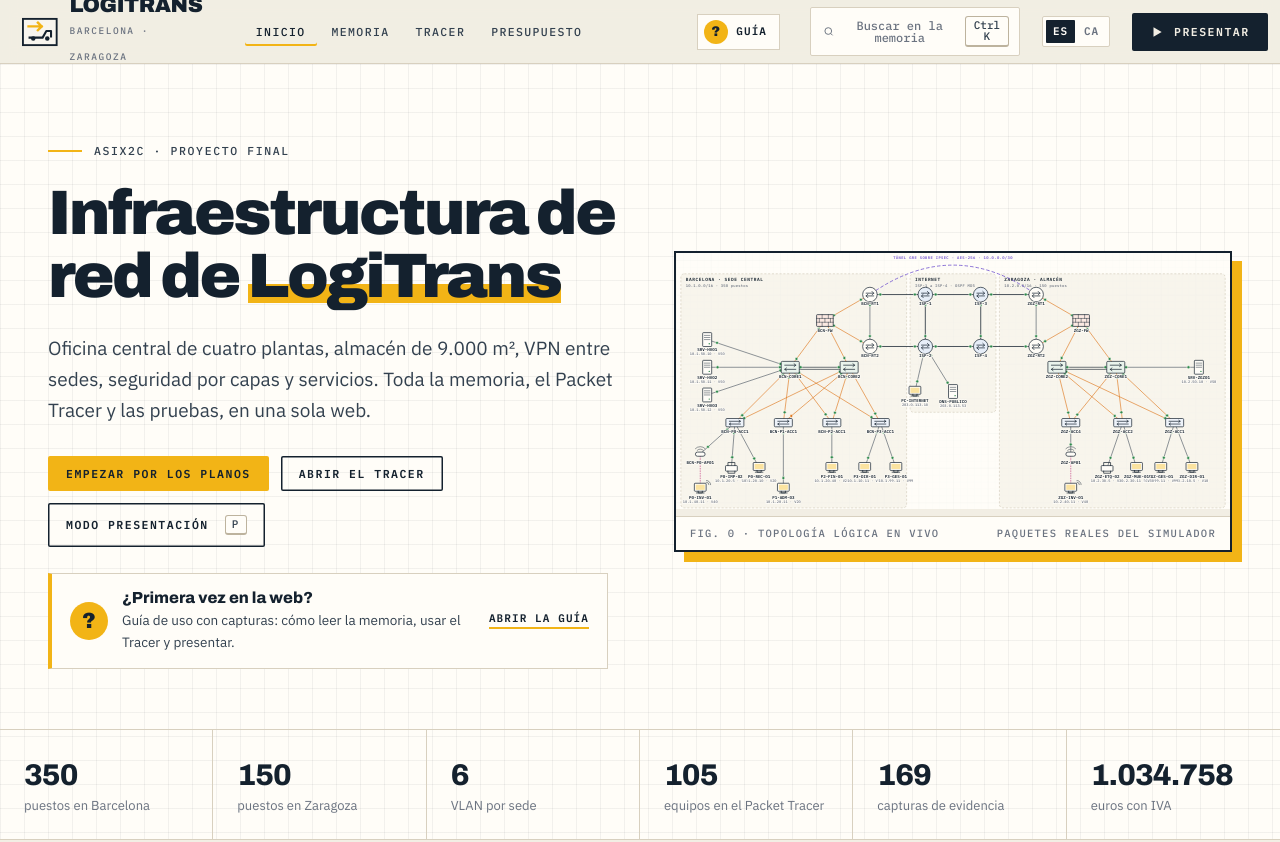
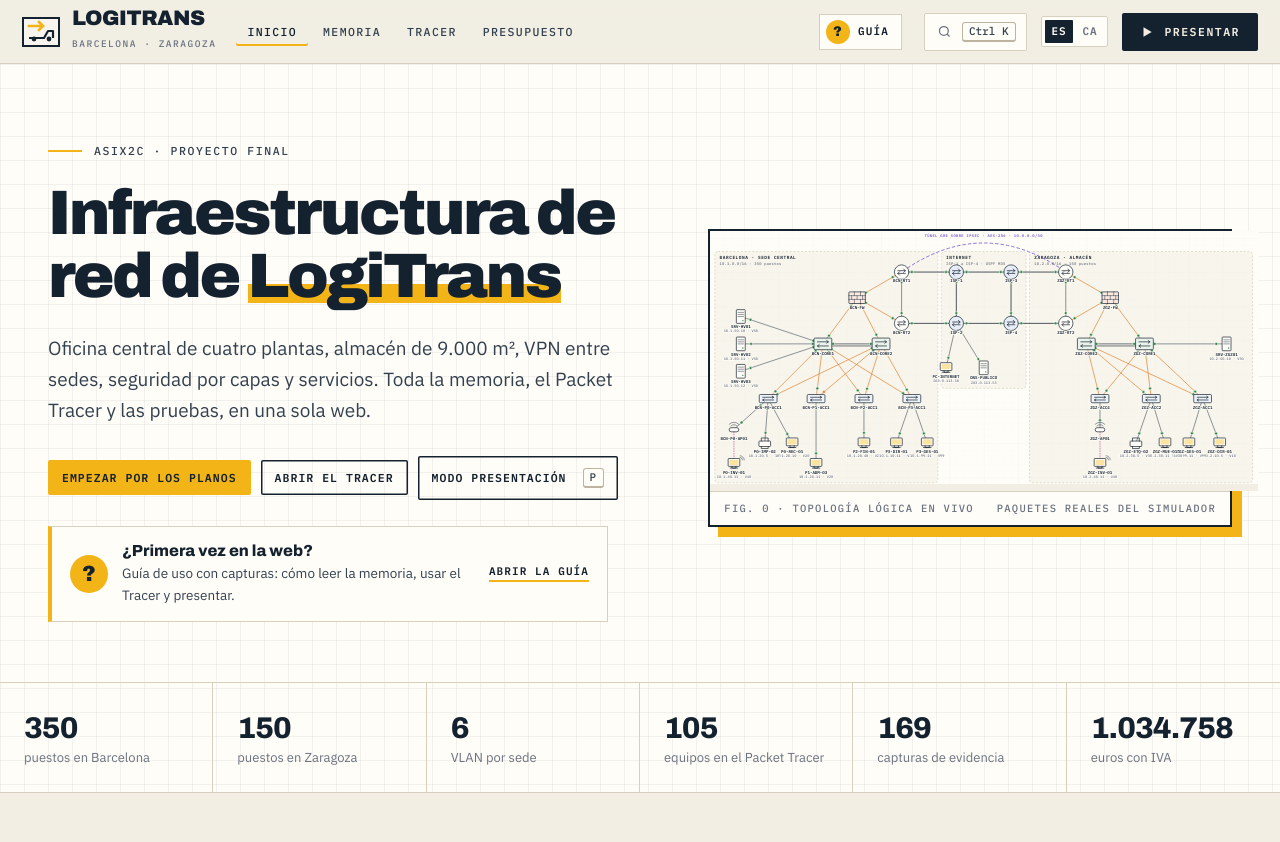
Before and after one commit to galolepore-gif/logitrans, a plain HTML site: page index.html in a window 1280 px wide. Shown: the top 842 px of the page. Drawn offline with Linux system fonts and the light colour scheme.

Commit message:
Barra superior y portada ajustadas a pantallas de portátil (1280-1500 px)
Co-Authored-By: Claude Opus 5.5 <noreply@anthropic.com>
Claude-Session: https://claude.ai/code/session_01A6EGmUaKm8triG23YmoPEJ

```diff
--- a/css/app.css
+++ b/css/app.css
@@ -613,3 +613,19 @@ span.dot { width: auto; }
 .tr-guide { margin-left: 0; }
 @media (max-width: 1100px) { .guide-btn span { display: none; } .guide-btn { padding: 0 6px; } .guide-strip { grid-template-columns: 1fr; } .gs-links { justify-content: flex-start; } }
 @media (max-width: 560px) { .hero-guide i { display: none; } }
+
+/* Pantallas de portátil (1280 a 1500 px, lo normal con el zoom al 100 %) */
+.brand b, .brand small, .search-btn span, .guide-btn, .top nav a, .btn { white-space: nowrap; }
+.brand, .guide-btn, .lang-btn, .btn.present { flex-shrink: 0; }
+@media (max-width: 1500px) {
+  .top { gap: 14px; }
+  .top nav { margin-left: 6px; }
+  .search-btn { min-width: 0; }
+  .search-btn span { display: none; }
+  .hero-in { grid-template-columns: minmax(0, 1.2fr) minmax(0, 1fr); gap: 32px; }
+  .hero-cta { gap: 10px; }
+  .hero-cta .btn { padding: 12px 14px; letter-spacing: .09em; }
+}
+@media (max-width: 1200px) {
+  .guide-btn span, .btn.present span { display: none; }
+}
```
